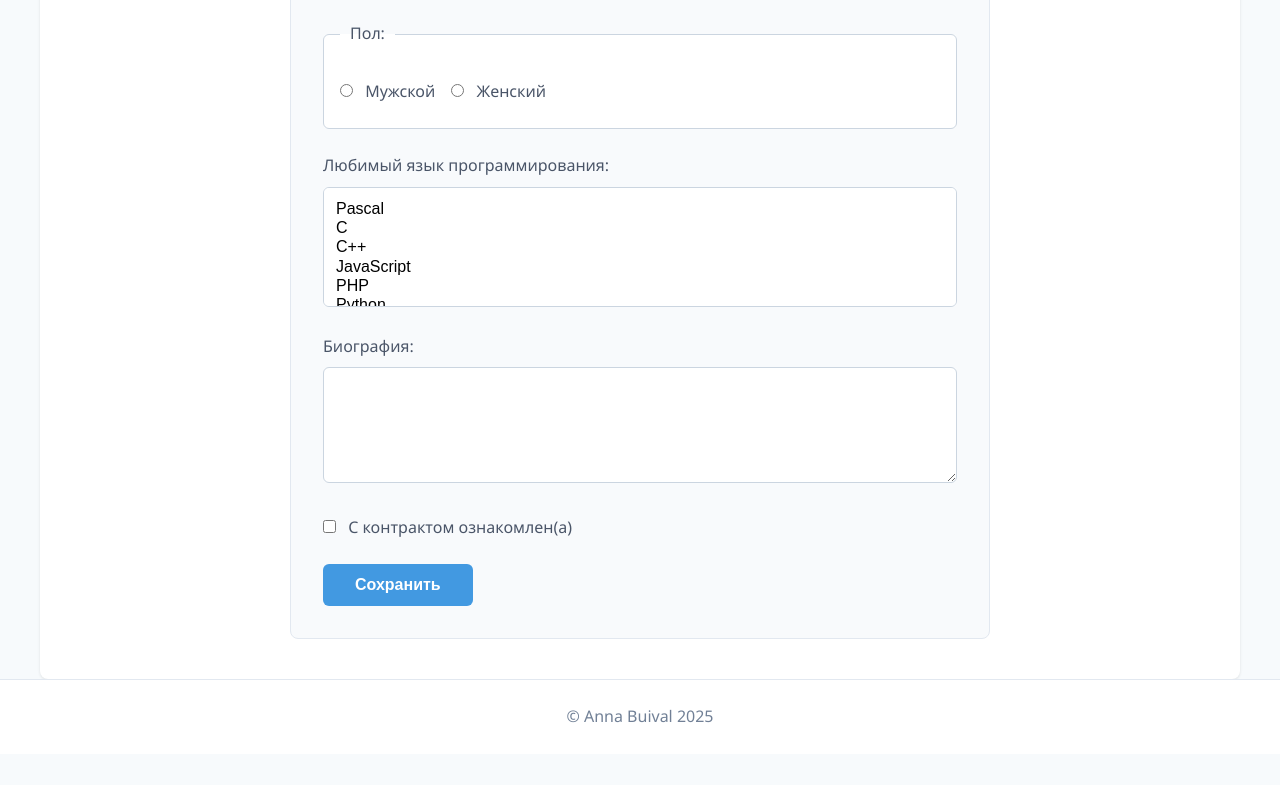
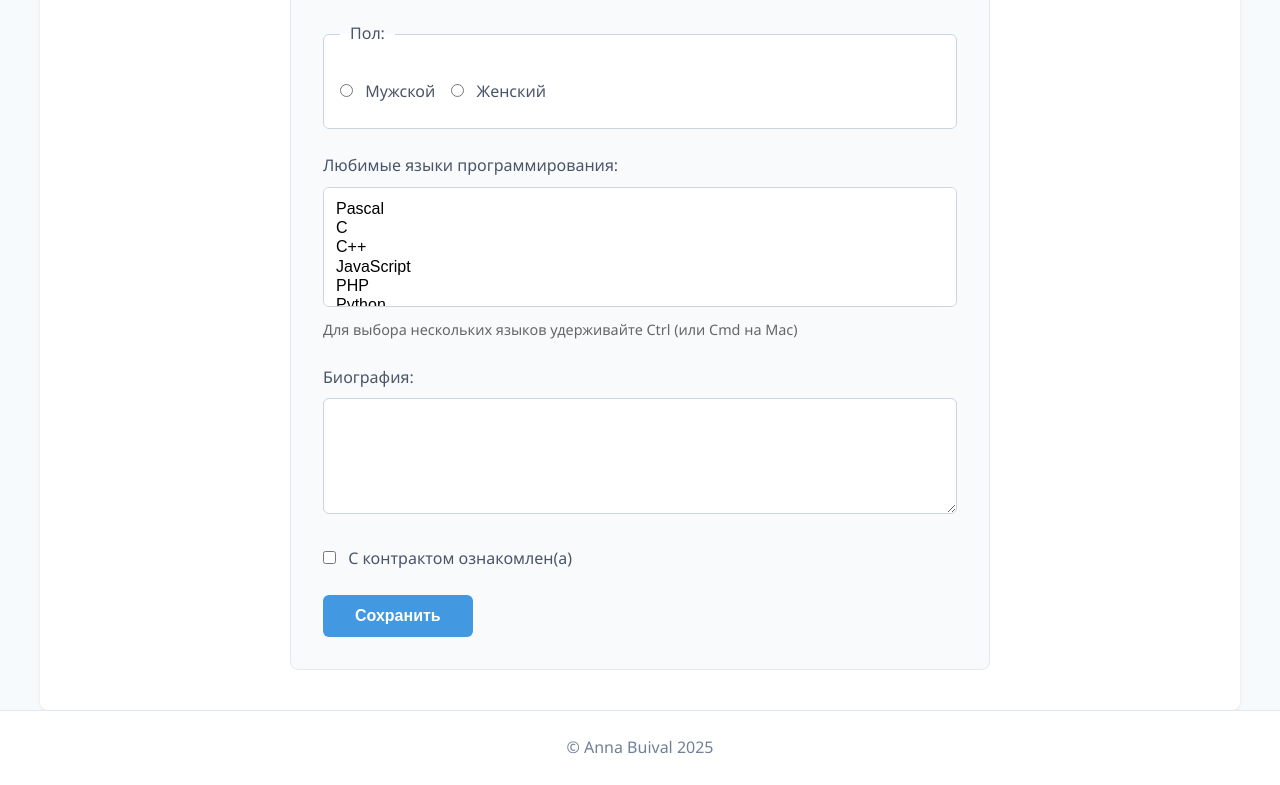
Before and after one commit to Astrelova/fluff, a plain HTML site: page index.html in a window 1280 px wide. Shown: the part 3719-4504 px from the top of the page. Before the commit the page ends 4473 px from the top, so only its background shows below. Drawn offline with Linux system fonts and the light colour scheme.

Commit message:
index.html

```diff
--- a/index.html
+++ b/index.html
@@ -189,8 +189,8 @@
                 </fieldset>
 
                 <div class="form-group">
-                    <label for="languages">Любимый язык программирования:</label>
-                    <select id="languages" name="languages" multiple size="5" required>
+                    <label for="languages">Любимые языки программирования:</label>
+                    <select id="languages" name="languages[]" multiple size="5" required>
                         <option value="pascal">Pascal</option>
                         <option value="c">C</option>
                         <option value="cpp">C++</option>
@@ -203,6 +203,9 @@
                         <option value="prolog">Prolog</option>
                         <option value="scala">Scala</option>
                     </select>
+                    <div style="font-size: 0.9rem; color: #666; margin-top: 0.5rem;">
+                        Для выбора нескольких языков удерживайте Ctrl (или Cmd на Mac)
+                    </div>
                 </div>
 
                 <div class="form-group">
@@ -226,5 +229,4 @@
         <p>© Anna Buival 2025</p>
     </footer>
 </body>
-
 </html>
```
